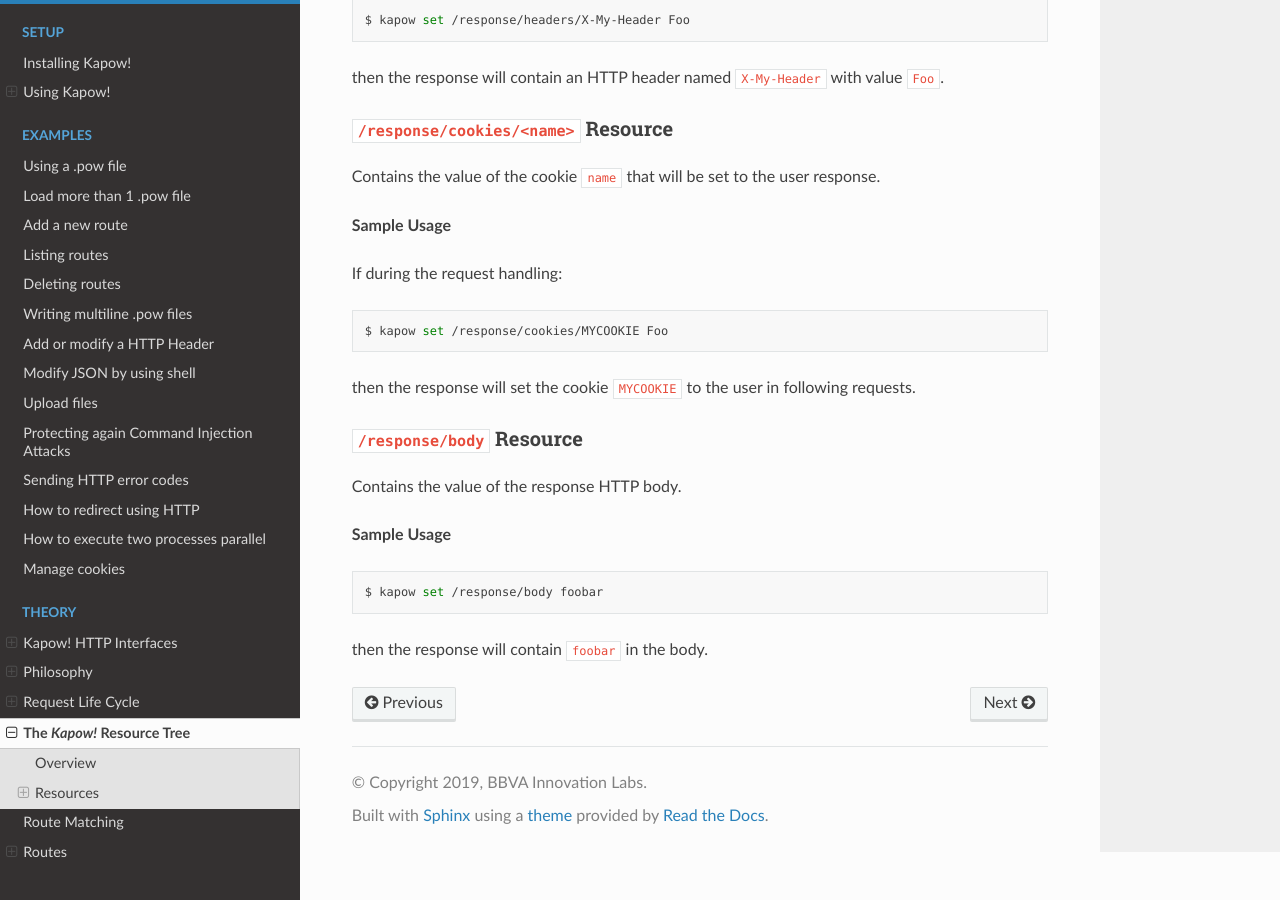
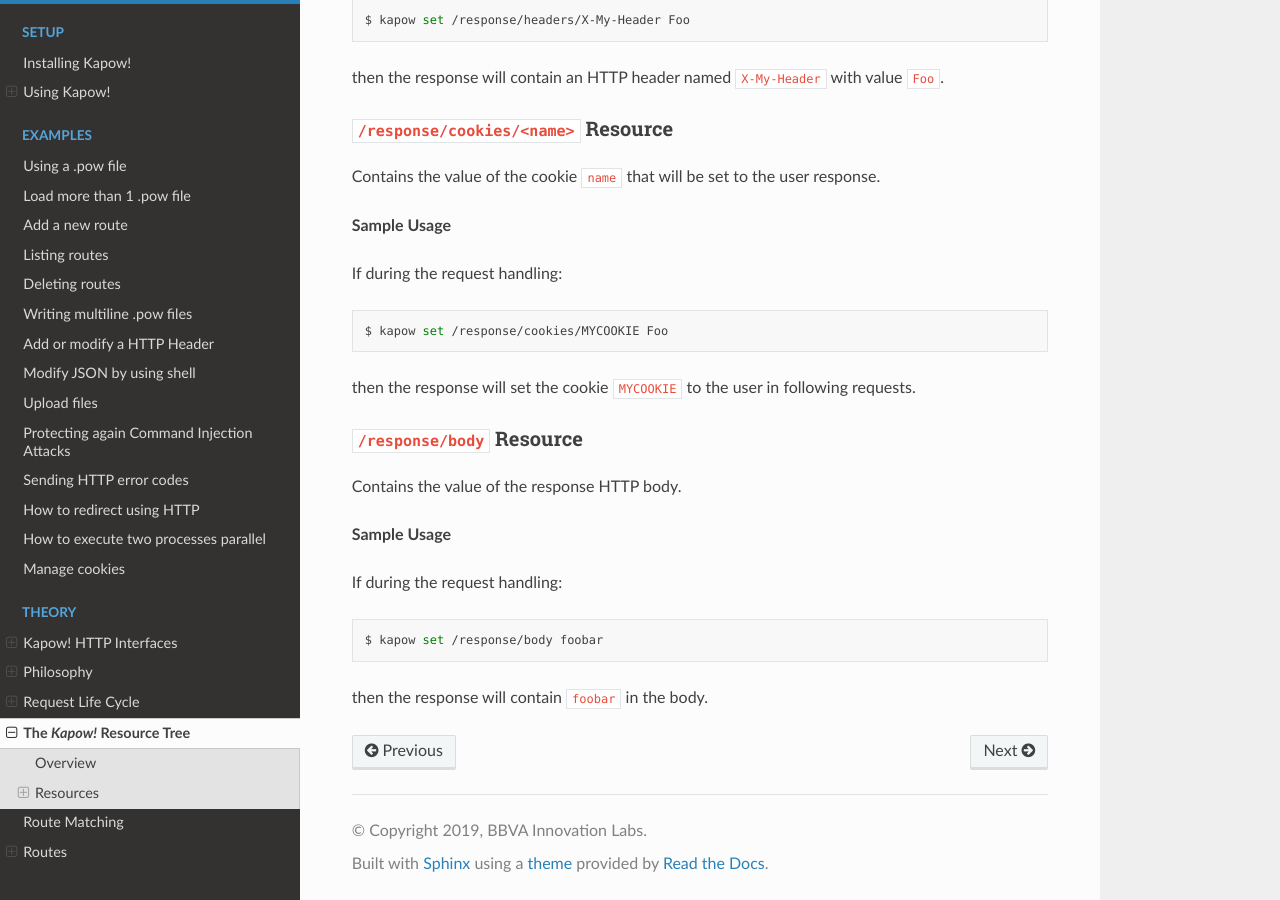
Before and after one commit to BBVA/kapow, a Sphinx documentation site: the page built from docs/source/theory/resource_tree.rst, in a window 1280 px wide and 900 px high, scrolled down 5921 px. Built offline with Sphinx 7.4.7 and the Read the Docs theme 2.0.0, drawn with Linux system fonts in a browser that asks for light colours; pages that are not in the unit, such as notebooks, are missing from menus.

Commit message:
Missing phrase in resource_three.rst

```diff
--- a/docs/source/theory/resource_tree.rst
+++ b/docs/source/theory/resource_tree.rst
@@ -344,6 +344,8 @@ Contains the value of the response HTTP body.
 
 **Sample Usage**
 
+If during the request handling:
+
 .. code-block:: bash
 
    $ kapow set /response/body foobar
```
